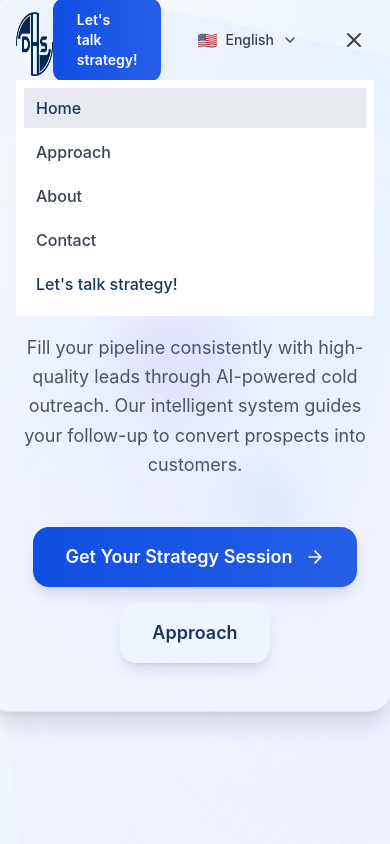
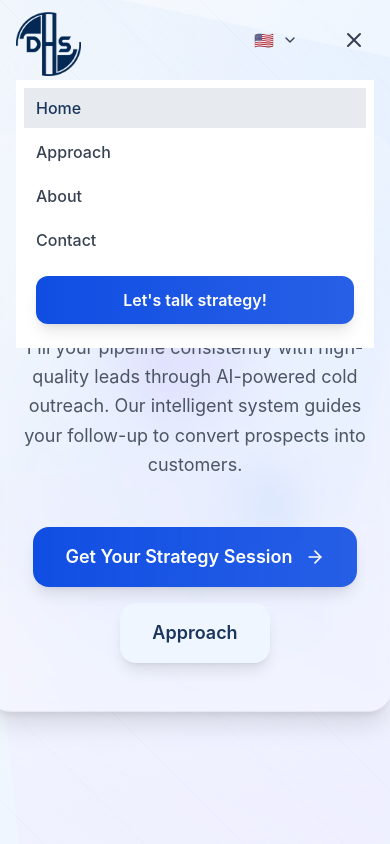
Before and after one commit to paulpuntacana/dhs, a React (Vite) app: page / in a window 390 px wide. Both pictures are taken after a click on the button 354 px from the left and 40 px from the top of the page. Shown: the top 844 px of the page. Built offline with nearby package versions, Linux system fonts and the light colour scheme.

Commit message:
Fix mobile navigation: hide CTA button on mobile, show styled CTA in dropdown menu

```diff
--- a/src/components/Navigation.tsx
+++ b/src/components/Navigation.tsx
@@ -66,10 +66,10 @@ const Navigation: React.FC = () => {
 
           {/* CTA & Language Switcher */}
           <div className="flex items-center space-x-6">
-            {/* CTA Button */}
+            {/* CTA Button - Hidden on mobile */}
             <Link
               to="/contact"
-              className="inline-flex items-center px-6 py-3 text-sm font-semibold text-white bg-gradient-to-r from-[#104ee3] to-[#104ee3]/90 rounded-xl hover:from-[#104ee3]/90 hover:to-[#104ee3]/80 transform hover:scale-105 transition-all duration-200 shadow-lg hover:shadow-xl group"
+              className="hidden md:inline-flex items-center px-6 py-3 text-sm font-semibold text-white bg-gradient-to-r from-[#104ee3] to-[#104ee3]/90 rounded-xl hover:from-[#104ee3]/90 hover:to-[#104ee3]/80 transform hover:scale-105 transition-all duration-200 shadow-lg hover:shadow-xl group"
             >
               {t('nav.cta')}
             </Link>
@@ -81,7 +81,7 @@ const Navigation: React.FC = () => {
                 className="flex items-center space-x-2 px-3 py-2 text-sm font-medium text-gray-700 hover:text-[#1B365D] transition-colors duration-200"
               >
                 <span className="text-base">{languages.find(l => l.code === language)?.flag}</span>
-                <span>{languages.find(l => l.code === language)?.name}</span>
+                <span className="hidden sm:inline">{languages.find(l => l.code === language)?.name}</span>
                 <ChevronDown className="h-4 w-4" />
               </button>
 
@@ -136,13 +136,17 @@ const Navigation: React.FC = () => {
                   {item.label}
                 </Link>
               ))}
+
+              {/* Mobile CTA Button */}
+              <div className="px-3 py-3">
                 <Link
                   to="/contact"
                   onClick={() => setIsMenuOpen(false)}
-                className="block px-3 py-2 text-base font-medium text-[#1B365D] hover:bg-[#1B365D]/10"
+                  className="inline-flex items-center justify-center w-full px-6 py-3 text-base font-semibold text-white bg-gradient-to-r from-[#104ee3] to-[#104ee3]/90 rounded-xl hover:from-[#104ee3]/90 hover:to-[#104ee3]/80 transform hover:scale-105 transition-all duration-200 shadow-lg hover:shadow-xl"
                 >
                   {t('nav.cta')}
                 </Link>
+              </div>
             </div>
           </div>
         )}
```
Lines whose indentation alone changed are shown as unchanged.
